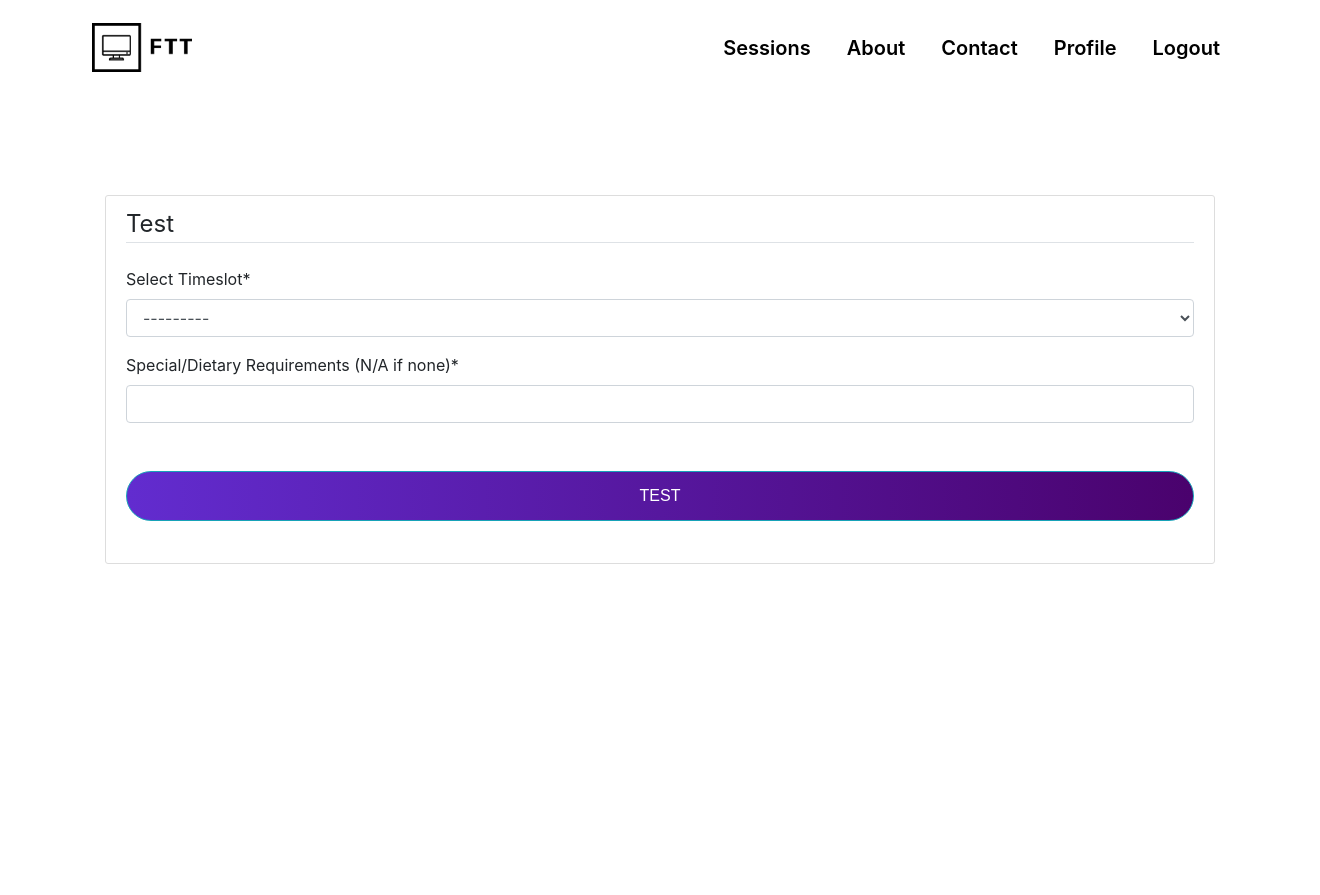
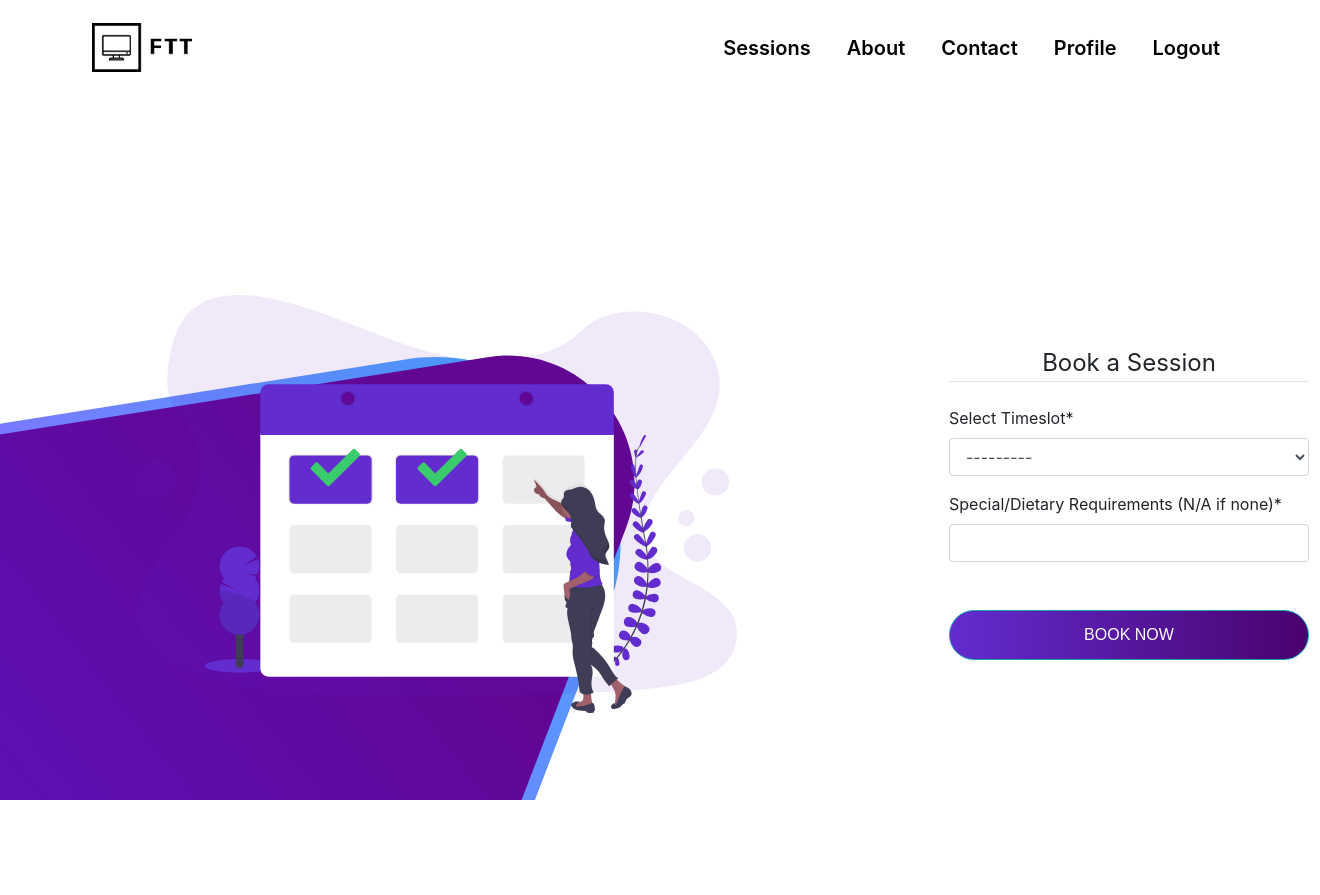
Before and after one commit to Hamad-Kashmiri-University/FabrikamLtd, a Django app: page /bookings/session/15/ in a window 1320 px wide. Before the commit the page ends 564 px from the top, so only its background shows below. Run offline with Django 3.2, Linux system fonts and the light colour scheme; a user stored in the database is signed in; data comes from the database, SQL or seed files in the repository; both versions use the stored data as it was after the commit; some libraries are stand-ins or nearby versions.

Commit message:
added html to book session page

```diff
--- a/Bookings/Templates/Bookings/details.html
+++ b/Bookings/Templates/Bookings/details.html
@@ -1,15 +1,25 @@
 {% extends "Bookings/base.html" %}
 {% load crispy_forms_tags %}
+{% load static %}
+{% block css %}
+<link rel="stylesheet" type="text/css" href="{% static 'Bookings/sessions.css' %}">
+{% endblock css %}
 {% block content %}
-<div class = content-section>
+<img class="wave" src="{% static 'image/Mask Group 2.svg' %}">
+<div class="cont">
+    <div class="container">
+        <div class="img">
+            <img src="{% static 'image/undraw_booking_33fn.svg' %}">
+        </div>
+        <div class="form3">
             <form method="POST">
                 {% csrf_token %}
-        <fieldset class = 'form-group'>
-            <legend class = "border-bottom mb-4">Test</legend>
+                <fieldset class='form-group'>
+                    <legend class="border-bottom mb-4 text-center">Book a Session</legend>
                     {{ form|crispy }}
                 </fieldset>
-        <div class = "form-group">
-            <button class = "btn btn-outline-info" type = "submit">Test</button>
+                <div class="form-group">
+                    <button class="btn btn-outline-info" type="submit">Book Now</button>
                 </div>
             </form>
         </div>
--- a/Bookings/static/Bookings/main.css
+++ b/Bookings/static/Bookings/main.css
@@ -181,7 +181,6 @@ a:hover {
   font-size: 2.9rem;
 }
 
-
 .form2 form {
   width: 360px;
   position: relative;
--- a/Bookings/static/Bookings/sessions.css
+++ b/Bookings/static/Bookings/sessions.css
@@ -0,0 +1,6 @@
+.form3 form {
+    width: 360px;
+    position: relative;
+    top: 250px;
+    left: 100px;
+}
--- a/users/templates/users/login.html
+++ b/users/templates/users/login.html
@@ -18,6 +18,7 @@
                 </div>
                 {{ form|crispy }}
                 <a>Dont have an account?<a href="{% url 'register' %}">Sign Up</a></a>
+                <a><a href="{% url 'password_reset' %}">Forgot Password</a></a>
                 <input type="submit" class="btn buttoncolour" value="Login">
                 <div>
             </form>
```
Also changed, not shown: Bookings/static/image/undraw_booking_33fn.svg (added), db.sqlite3. Lines whose indentation alone changed are shown as unchanged.
